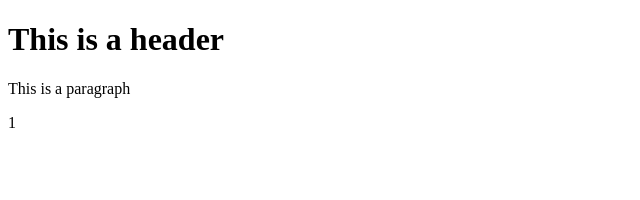
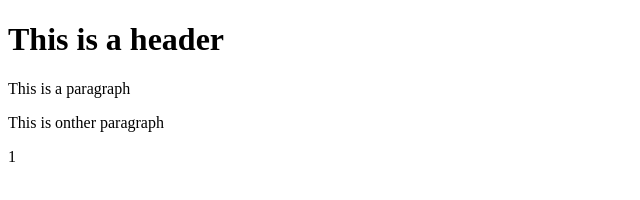
Before and after one commit to isubrhane/git-test, a plain HTML site: page index.html in a window 1280 px wide. Shown: the whole page, without its empty margins (0-640 px from the left). Drawn offline with Linux system fonts and the light colour scheme.

Commit message:
Third commit

```diff
--- a/index.html
+++ b/index.html
@@ -3,6 +3,7 @@
 <body>
     <h1>This is a header</h1>
     <p>This is a paragraph</p>
+    <p>This is onther paragraph</p>
 
 </body>
 </html>
```
